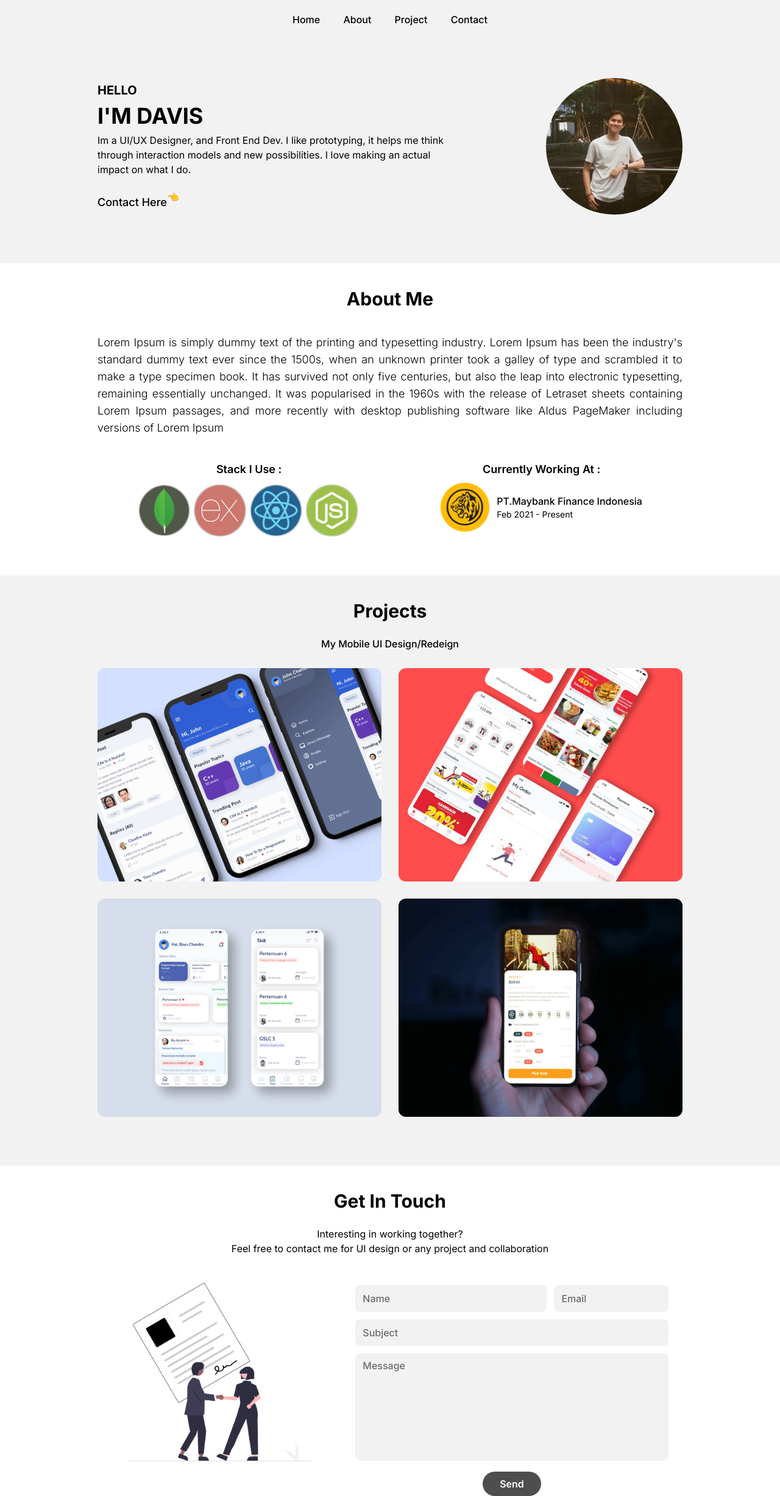
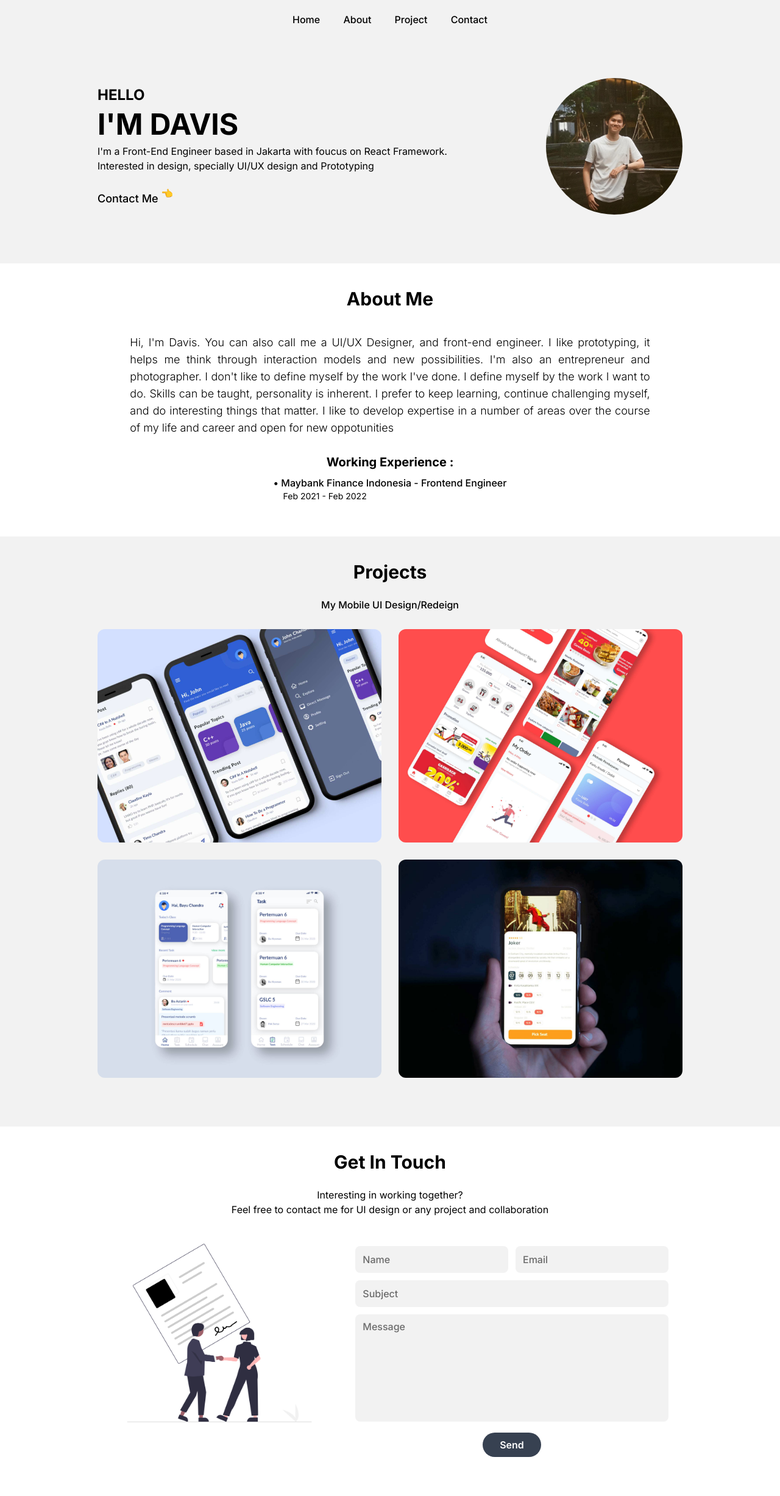
Before and after one commit to daviszef/daviszef, a React (Create React App) app: page / in a window 1280 px wide. Shown: the whole page at 61% size. After the commit the page ends 2390 px from the top, so only its background shows below. Built offline with nearby package versions, Linux system fonts and the light colour scheme.

Commit message:
Update About and Contact

```diff
--- a/package.json
+++ b/package.json
@@ -8,6 +8,7 @@
     "@testing-library/jest-dom": "^5.11.4",
     "@testing-library/react": "^11.1.0",
     "@testing-library/user-event": "^12.1.10",
+    "emailjs-com": "^3.2.0",
     "gh-pages": "^3.1.0",
     "react": "^17.0.2",
     "react-dom": "^17.0.2",
--- a/src/components/About/index.js
+++ b/src/components/About/index.js
@@ -1,5 +1,5 @@
 import React from 'react'
-import { Mern, Maybank } from '../../assets'
+// import { Mern, Maybank } from '../../assets'
 
 const About = () => {
     return (
@@ -10,9 +10,10 @@ const About = () => {
                         <p className="font-inter font-bold text-3xl py-10">About Me</p>
                     </div>
                     <div className="flex justify-center ">
-                        <p className="w-3/4 font-inter font-light text-lg text-justify ">    Lorem Ipsum is simply dummy text of the printing and typesetting industry. Lorem Ipsum has been the industry's standard dummy text ever since the 1500s, when an unknown printer took a galley of type and scrambled it to make a type specimen book. It has survived not only five centuries, but also the leap into electronic typesetting, remaining essentially unchanged. It was popularised in the 1960s with the release of Letraset sheets containing Lorem Ipsum passages, and more recently with desktop publishing software like Aldus PageMaker including versions of Lorem Ipsum</p>
+                        <p className="w-4/6 font-inter font-light text-lg text-justify ">Hi, I'm Davis. You can also call me a UI/UX Designer, and front-end engineer. I like prototyping, it helps me think through interaction models and new possibilities. I'm also an entrepreneur and photographer. I don't like to define myself by the work I've done. I define myself by the work I want to do. Skills can be taught, personality is inherent. I prefer to keep learning, continue challenging myself, and do interesting things that matter. I like to develop expertise in a number of areas over the course of my life and career and open for new oppotunities
+                        </p>
                     </div>
-                    <div className="flex justify-center mt-10">
+                    {/* <div className="flex justify-center mt-10">
                         <div className="w-3/4">
                             <div className="flex flex-col lg:flex-row lg:justify-around ">
 
@@ -21,18 +22,30 @@ const About = () => {
                                     <img src={Mern} alt="mernImange" className="mt-2"></img>
                                 </div>
                                 <div className="flex flex-col items-center pt-10 lg:pt-0">
-                                    <p className="font-inter font-semibold text-lg">Currently Working At :</p>
+                                    <p className="font-inter font-semibold text-lg">Working Experience :</p>
                                     <div className="flex flex-row mt-2">
                                         <img src={Maybank}className="w-20 h-20"alt="maybankimage"></img>
                                         <div className="flex flex-col justify-center ml-3">
                                             <p className="font-inter font-medium text-base">PT.Maybank Finance Indonesia</p>
-                                            <p className="font-inter text-sm font-normal">Feb 2021 - Present</p>
+                                            <p className="font-inter text-sm font-normal">Feb 2021 - Feb 2022</p>
                                         </div>
                                     </div>
                                 </div>
                             </div>
                         </div>
+                    </div> */}
+
+                    <div className="flex flex-col items-center pt-10 lg:pt-7">
+                        <p className="font-inter font-bold text-xl">Working Experience :</p>
+                        <div className="flex flex-row mt-2">
+                            {/* <img src={Maybank}className="w-20 h-20"alt="maybankimage"></img> */}
+                            <div className="flex flex-col justify-center">
+                                <p className="font-inter font-medium text-base">• Maybank Finance Indonesia - Frontend Engineer</p>
+                                <p className="font-inter text-sm font-normal ml-4">Feb 2021 - Feb 2022</p>
+                            </div>
+                        </div>
                     </div>
+
 
                 </div>
 
--- a/src/components/Contact/index.js
+++ b/src/components/Contact/index.js
@@ -1,7 +1,40 @@
-import React from 'react'
+import React, { useRef, useState } from 'react'
 import { Agree } from '../../assets'
+import emailjs from 'emailjs-com';
+import Modal from '../Modal'
 
 const Contact = () => {
+    const [showModal, setShowModal] = useState(false);
+
+    const form = useRef();
+    const name = useRef();
+    const email = useRef();
+    const subject = useRef();
+    const message = useRef();
+
+    const sendEmail = (e) => {
+        e.preventDefault();
+
+        emailjs.sendForm('service_pf1bwkq', 'template_0bye508', form.current, 'user_KhNM04ZOpehYYCnqPMIAi')
+            .then((result) => {
+                openModal();
+                setTimeout(() => {setShowModal(false);},3500)
+            }, (error) => {
+                console.log(error.text);
+            });
+    };
+
+    const openModal = () => {
+        setShowModal(prev => !prev);
+    }
+
+    const clearInput = () => {
+        name.current.value = "";
+        email.current.value = "";
+        subject.current.value = "";
+        message.current.value = "";
+    }
+
     return (
         <div className="w-screen h-auto bg-white flex justify-center items-center" id="contact">
             <div className="md:container md:mx-auto flex justify-center ">
@@ -16,29 +49,29 @@ const Contact = () => {
                         <div className="w-5/12">
                             <img className="object-cover h-auto" src={Agree} alt="imgAgree"></img>
                         </div>
-                        <div className="flex flex-col justify-center items-center w-7/12 mt-9">
+                        <form ref={form} onSubmit={sendEmail} className="flex flex-col justify-center items-center w-7/12 mt-9">
                             <div className="w-11/12">
                                 <div className="flex flex-row mb-3">
-                                    <input type="text" placeholder="Name" className="w-full h-11 bg-mygrey rounded-lg mr-3 py-2 px-3 focus:outline-none focus:ring-2 focus:ring-gray-700 placeholder-textplace font-inter font-medium " />
+                                    <input type="text" placeholder="Name" name="name" ref={name} className="w-1/2 h-11 bg-mygrey rounded-lg mr-3 py-2 px-3 focus:outline-none focus:ring-2 focus:ring-gray-700 placeholder-textplace font-inter font-medium " />
 
-                                    <input type="text" placeholder="Email" className="w-7/12 h-11  bg-mygrey rounded-lg py-2 px-3 focus:outline-none focus:ring-2 focus:ring-gray-700 placeholder-textplace font-inter font-medium " />
+                                    <input type="email" placeholder="Email" name="email" ref={email} className="w-1/2 h-11  bg-mygrey rounded-lg py-2 px-3 focus:outline-none focus:ring-2 focus:ring-gray-700 placeholder-textplace font-inter font-medium " />
                                 </div>
-                                <input type="text" placeholder="Subject" className="w-full h-11  bg-mygrey rounded-lg py-2 px-3 focus:outline-none focus:ring-2 focus:ring-gray-700 placeholder-textplace font-inter font-medium mb-3" />
+                                <input type="text" placeholder="Subject" name="subject" ref={subject} className="w-full h-11  bg-mygrey rounded-lg py-2 px-3 focus:outline-none focus:ring-2 focus:ring-gray-700 placeholder-textplace font-inter font-medium mb-3" />
 
-                                <textarea type="text" placeholder="Message" className="w-full h-44  bg-mygrey rounded-lg
+                                <textarea type="text" placeholder="Message" name="message" ref={message} className="w-full h-44  bg-mygrey rounded-lg
                                 py-2 px-3 focus:outline-none focus:ring-2 focus:ring-gray-700 placeholder-textplace font-inter font-medium mb-3 resize-none" />
                                 <div className="w-full flex justify-center">
 
-                                    <div className="flex justify-center items-center w-24 h-10 bg-btngrey rounded-full cursor-pointer">
-                                        <p className="font-semibold font-inter colo text-white">Send</p>
-                                    </div>
+                                    <button onClick={clearInput} type="submit" value="Send" className="flex justify-center items-center w-24 h-10 color bg-gray-700 rounded-full cursor-pointer hover:bg-gray-800">
+                                        <div className="font-semibold font-inter color text-white">Send</div>
+                                    </button>
                                 </div>
                             </div>
-                        </div>
+                        </form>
                     </div>
                 </div>
             </div>
-
+            <Modal showModal={showModal} setShowModal={setShowModal} />
         </div>
     )
 }
--- a/src/components/Home/index.js
+++ b/src/components/Home/index.js
@@ -11,22 +11,26 @@ const Home = () => {
                 </div>
                 <div>
                     <div>
-                        <p className="font-inter font-bold text-xl">HELLO</p>
+                        <p className="font-inter font-bold text-2xl">HELLO</p>
                     </div>
                     <div>
-                        <p className="font-inter font-bold text-4xl py-2">I'M DAVIS</p>
+                        <p className="font-inter font-bold text-5xl py-2">I'M DAVIS</p>
                     </div>
                     <div>
-                        <p className="font-inter font-normal text-base">
-                            Im a  UI/UX Designer, and Front End Dev. I like prototyping, it helps me think <br/>
+                        {/* <p className="font-inter font-normal text-base">
+                            Im a  UI/UX Designer, and Frontend Dev based in Jakarta. I like prototyping, it helps me think <br/>
                             through interaction models and new possibilities. I love making an actual<br/>
                             impact on what I do.
+                        </p> */}
+                        <p className="font-inter font-normal text-base">
+                            I'm a Front-End Engineer based in Jakarta with foucus on React Framework.<br/>
+                            Interested in design, specially UI/UX design and Prototyping<br/>
                         </p>
                     </div>
 
                     <div className="flex flex-row pt-7">
-                        <Link className="transition duration-500 ease-in-out font-inter font-medium text-lg cursor-pointer hover:text-indigo-600 transform hover:-translate-y-1 hover:scale-105" to="contact" smooth={true} duration={1000}>Contact Here</Link>
-                        <p className="animate-bounce">👈</p>
+                        <Link className="transition duration-500 ease-in-out font-inter font-medium text-lg cursor-pointer hover:text-indigo-600 transform hover:-translate-y-1 hover:scale-105" to="contact" smooth={true} duration={1000}>Contact Me</Link>
+                        <p className="animate-bounce ml-1">👈</p>
                     </div>
                 </div>
 
--- /dev/null
+++ b/src/components/Modal/index.js
@@ -0,0 +1,12 @@
+import React from 'react'
+
+const Modal = ({ showModal, setShowModal }) => {
+    return <>{showModal ?
+        <div className="bg-gray-100 border border-gray-400 text-gray-700 px-4 py-3 rounded absolute" role="alert">
+            <strong className="font-bold">Thank you </strong>
+            <div className="block sm:inline">for contacting me, i'll reply your email soon!!</div>
+        </div>
+    : null}</>;
+};
+
+export default Modal
--- a/src/components/Project/index.js
+++ b/src/components/Project/index.js
@@ -13,9 +13,11 @@ const Project = () => {
                 </div>
 
                 <div className="grid gap-7 grid-cols-1 lg:grid-cols-2 mt-7">
-                    <a href="https://dribbble.com/daviszef" className="transition duration-500 ease-in-out transform hover:-translate-y-1 hover:scale-105">
-                        <img  src={Forum} alt="imgproject" className="w-full h-full rounded-xl bg-white object-cover"></img>
-                    </a>
+                    <div className="transition duration-500 ease-in-out transform hover:-translate-y-1 hover:scale-105">
+                        <a href="https://dribbble.com/daviszef" >
+                            <img  src={Forum} alt="imgproject" className="w-full h-full rounded-xl bg-white object-cover"></img>
+                        </a>
+                    </div>
                     <a href="https://dribbble.com/daviszef" className="transition duration-500 ease-in-out transform hover:-translate-y-1 hover:scale-105">
                         <img  src={Gowes} alt="imgproject" className="w-full h-full rounded-xl bg-white object-cover"></img>
                     </a>
```
Also changed, not shown: 1 other file (tests, documents, lock files or other folders).
